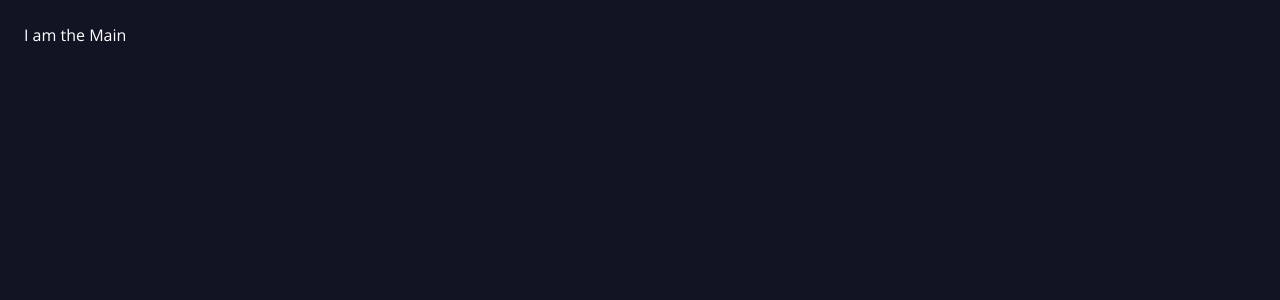
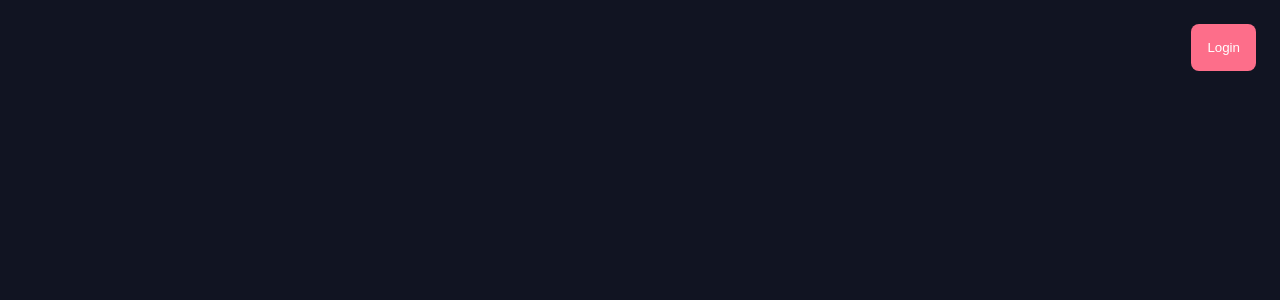
Before and after one commit to carloscruz85/moviestore, a React (Create React App) app: page / in a window 1280 px wide. Shown: the top 300 px of the page. Built offline with nearby package versions, Linux system fonts and the light colour scheme.

Commit message:
Adding login view with their route

```diff
--- a/package.json
+++ b/package.json
@@ -10,6 +10,7 @@
     "react": "^16.13.1",
     "react-dom": "^16.13.1",
     "react-redux": "^7.2.0",
+    "react-router-dom": "^5.1.2",
     "react-scripts": "3.4.1",
     "redux": "^4.0.5"
   },
--- /dev/null
+++ b/src/components/button/index.js
@@ -0,0 +1,13 @@
+import React from 'react';
+import './index.scss';
+
+class Button extends React.Component{
+
+  render(){
+      return(
+      <button className="basic-button" onClick={() => {this.props.customClickEvent()}}>{this.props.text}</button>
+      )
+    }
+}
+
+export default Button;
--- /dev/null
+++ b/src/components/button/index.scss
@@ -0,0 +1,9 @@
+@import '../../globals.scss';
+
+button{
+    background-color: $pink;
+    border: none;
+    padding: 1rem;
+    color: white;
+    border-radius: 0.5rem;
+}
--- a/src/index.js
+++ b/src/index.js
@@ -4,12 +4,17 @@ import * as serviceWorker from './serviceWorker';
 import store from './store';
 import {Provider} from 'react-redux';
 import Main from './views/main';
+import Login from './views/login';
+import { BrowserRouter as Router, Route } from 'react-router-dom'
 
 export default class MyIndex extends Component {
   render() {
     return (
     	<Provider store={store} className="App" basename="/">
-         <Main />
+        <Router>
+          <Route exact path="/" component={Main} />
+          <Route exact path="/login" component={Login} />
+        </Router>
     	</Provider>
     );
   }
--- a/src/store.js
+++ b/src/store.js
@@ -1,16 +1,15 @@
 import {createStore} from 'redux';
 const reducer = (state, action) => {
-//EXAMPLE CODE
-	// switch(action.type){
-// 	case "LOGIN":
-// 		return{
-// 		...state,
-// 		user: action.data,
-// 		login: true
-// 	}
-// 	default :
-// 		return state
-// 	}
+	switch(action.type){
+	case "LOGIN":
+		return{
+		...state,
+		user: action.data,
+		login: true
+	}
+	default :
+		return state
+	}
 }
 
 export default createStore(reducer, {
--- /dev/null
+++ b/src/views/login/index.js
@@ -0,0 +1,44 @@
+import React from 'react';
+import './index.scss';
+import {connect} from 'react-redux';
+import {login} from '../../actionCreators';
+
+
+
+class Login extends React.Component {
+  constructor(props){
+    super(props);
+    this.state = {
+
+    }
+  }
+
+  login(){
+
+  }
+
+  render(){
+    return (
+      <div className="login">
+        login
+      </div>
+    )
+  }
+}
+
+
+const mapStateToProps = state => {
+	return {
+			host: state.host
+		}
+}
+
+const mapDispatchToProps = (dispatch) =>{
+	return {
+		login(data){
+			dispatch(login(data));
+		}
+	}
+}
+
+export default connect(mapStateToProps,mapDispatchToProps)(Login);
--- /dev/null
+++ b/src/views/login/index.scss
@@ -0,0 +1 @@
+@import '../../globals.scss';
--- a/src/views/main/index.js
+++ b/src/views/main/index.js
@@ -1,5 +1,6 @@
 import React from 'react';
 import './index.scss';
+import Button from '../../components/button'
 
 class Main extends React.Component{
   constructor(props){
@@ -7,13 +8,21 @@ class Main extends React.Component{
     this.state = {
 
     }
+    this.goToLogin = this.goToLogin.bind(this)
   }
 
+  goToLogin(){
+    console.log('hi');
+
+    this.props.history.push("/login/")
+  }
 
   render(){
       return(
         <div className="main-container">
-         I am the Main
+          <div className="header">
+            <Button text="Login" customClickEvent={this.goToLogin.bind(this)} />
+          </div>
         </div>
       )
     }
--- a/src/views/main/index.scss
+++ b/src/views/main/index.scss
@@ -1 +1,8 @@
 @import '../../globals.scss';
+
+.header{
+    width: 100%;
+    display: flex;
+    flex-flow: column nowrap;
+    align-items: flex-end;
+}
```
Also changed, not shown: 1 other file (tests, documents, lock files or other folders).
